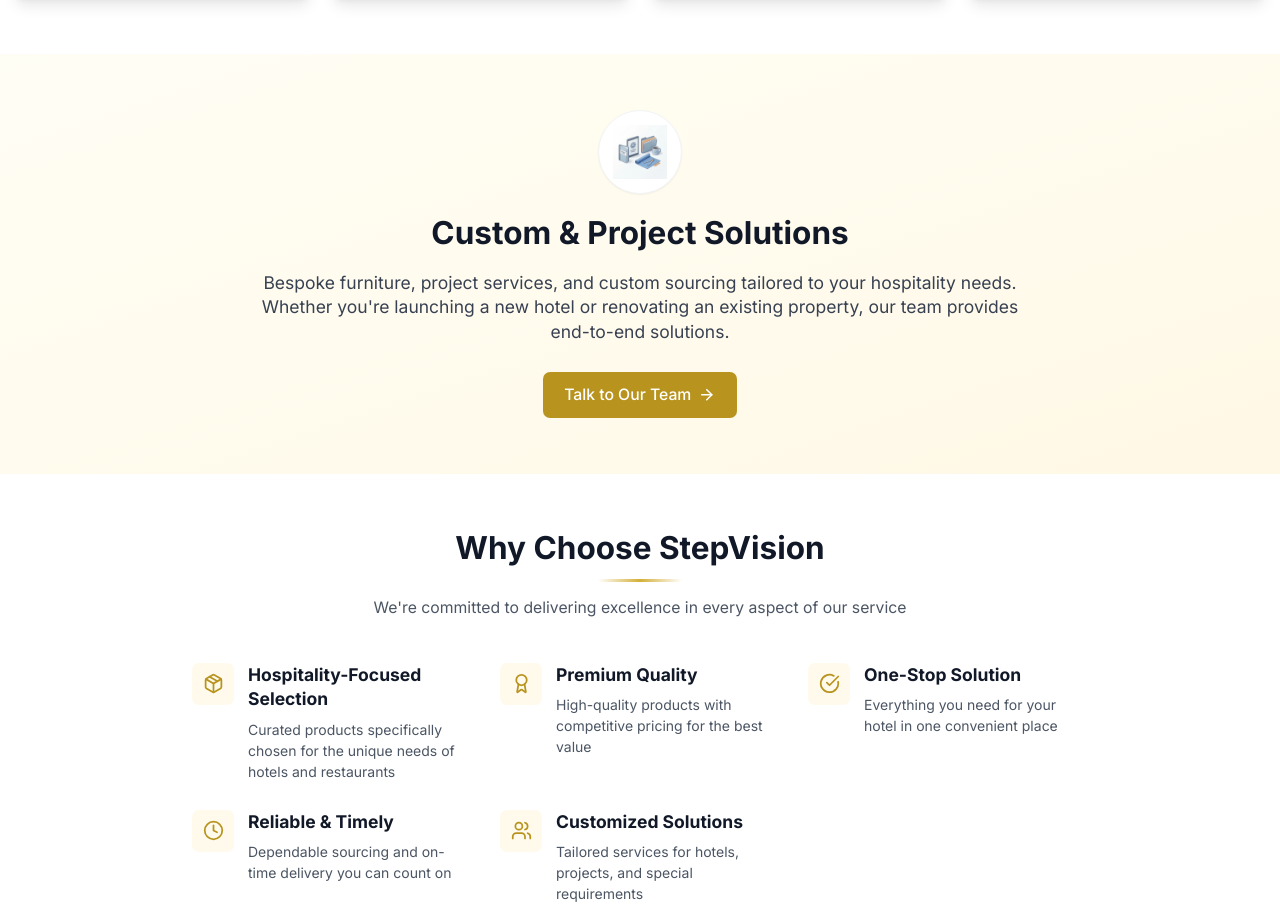
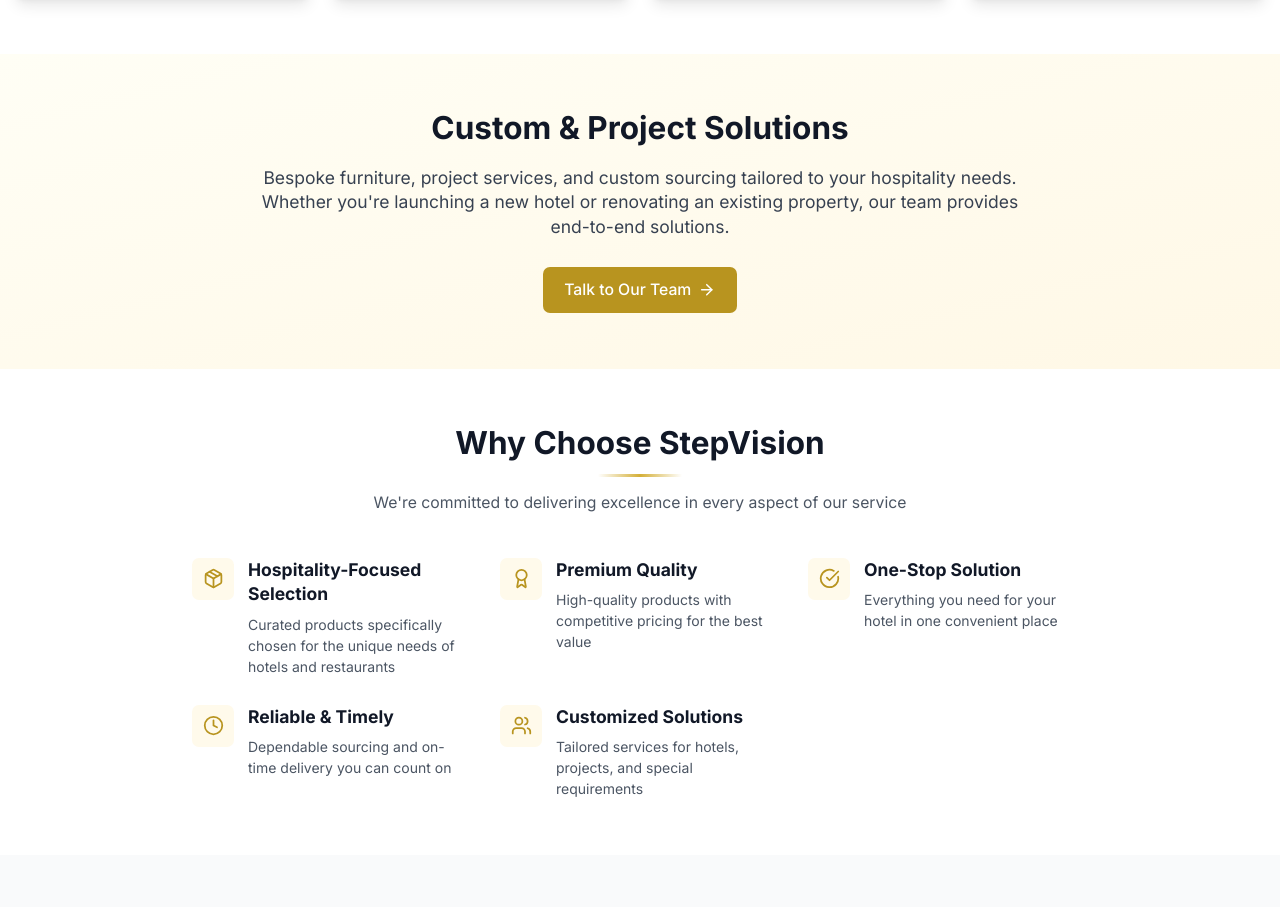
Before and after one commit to ayishamuneer4342-blip/STEPVISION, a Next.js app: page / in a window 1280 px wide. Shown: the part 2231-3138 px from the top of the page. Built offline with nearby package versions, Linux system fonts and the light colour scheme.

Commit message:
Remove Custom & Project Solutions icon from homepage

```diff
--- a/src/app/page.tsx
+++ b/src/app/page.tsx
@@ -73,15 +73,7 @@
       <section className="py-16 bg-gradient-to-br from-primary-50 to-secondary-50">
         <div className="container">
           <div className="max-w-4xl mx-auto text-center">
-            <div className="inline-flex items-center justify-center w-24 h-24 bg-white rounded-full mb-6 p-4 shadow-sm border border-neutral-100">
-              <Image
-                src="/icons/categories/Custom & Project Solutions.png"
-                alt="Custom & Project Solutions"
-                width={64}
-                height={64}
-                className="object-contain"
-              />
-            </div>
+
             <h2 className="text-4xl font-bold text-neutral-900 mb-6">
               Custom & Project Solutions
             </h2>
```
